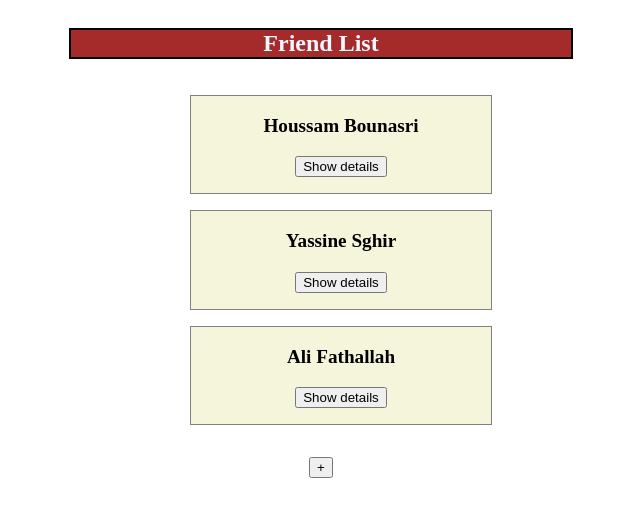
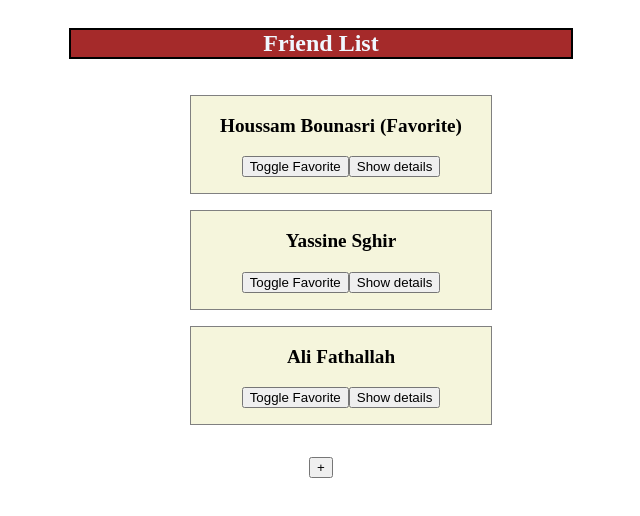
Before and after one commit to faresharrazi/friend-list-udemy, a Vue app: page / in a window 1280 px wide. Shown: the top 516 px of the page, without its empty margins (319-959 px from the left). Built offline with nearby package versions, Linux system fonts and the light colour scheme.

Commit message:
ToggleFavorite function

```diff
--- a/src/App.vue
+++ b/src/App.vue
@@ -4,10 +4,13 @@
     <ul>
       <friend-contact
         v-for="f in friends"
+        :id="f.id"
         :name="f.name"
         :email="f.email"
         :phone="f.phone"
+        :is-favorite="f.isFavorite"
         :key="f.id"
+        @toggle-favorite="toggleFavoriteFriend"
       ></friend-contact>
     </ul>
     <button @click="toggleAddNewContact">
@@ -17,6 +20,12 @@
       <input type="text" placeholder="name" v-model="newFriend.name" />
       <input type="text" placeholder="email" v-model="newFriend.email" />
       <input type="text" placeholder="phone" v-model="newFriend.phone" />
+      <input
+        type="checkbox"
+        name="isFavoriteInput"
+        id="isFavoriteInput"
+        v-model="newFriend.isFavorite"
+      />
       <button type="submit" @click.prevent="addNewFriend">Add</button>
     </div>
   </section>
@@ -31,6 +40,7 @@ export default {
         name: "",
         email: "",
         phone: "",
+        isFavorite: false,
       },
       friends: [
         {
@@ -38,18 +48,21 @@ export default {
           name: "Houssam Bounasri",
           email: "Samsam@yahoo.ca",
           phone: "22 546 123",
+          isFavorite: true,
         },
         {
           id: "Sani",
           name: "Yassine Sghir",
           email: "Baim@yahoo.gr",
           phone: "22 512 052",
+          isFavorite: false,
         },
         {
           id: "Lee",
           name: "Ali Fathallah",
           email: "Lee@yahoo.fr",
           phone: "98 216 256",
+          isFavorite: false,
         },
       ],
     };
@@ -65,11 +78,20 @@ export default {
         name: this.newFriend.name,
         email: this.newFriend.email,
         phone: this.newFriend.phone,
+        isFavorite: this.newFriend.isFavorite,
       });
       this.newFriend.name = "";
       this.newFriend.email = "";
       this.newFriend.phone = "";
+      this.newFriend.isFavorite = false;
       this.addNewContact = false;
+    },
+
+    toggleFavoriteFriend(value) {
+      const friendToUpdate = this.friends.find((friend) => friend.id === value);
+      if (friendToUpdate) {
+        friendToUpdate.isFavorite = !friendToUpdate.isFavorite;
+      }
     },
   },
 };
--- a/src/components/FriendContact.vue
+++ b/src/components/FriendContact.vue
@@ -1,8 +1,9 @@
 <template>
   <li>
     <p id="name">
-      {{ name }}
+      {{ name }} <span>{{ isFavorite ? "(Favorite)" : "" }}</span>
     </p>
+    <button @click="toggleFavorite">Toggle Favorite</button>
     <button @click="toggleShowDetails">
       {{ !detailsAreVisible ? "Show" : "Hide" }} details
     </button>
@@ -17,6 +18,10 @@
 export default {
   // props: ["name", "email", "phone"],
   props: {
+    id: {
+      type: String,
+      required: true,
+    },
     name: {
       type: String,
       required: true,
@@ -37,6 +42,11 @@ export default {
         return numericRegex.test(value);
       },
     },
+    isFavorite: {
+      type: Boolean,
+      required: false,
+      default: false,
+    },
   },
   data() {
     return {
@@ -46,6 +56,9 @@ export default {
   methods: {
     toggleShowDetails() {
       this.detailsAreVisible = !this.detailsAreVisible;
+    },
+    toggleFavorite() {
+      this.$emit("toggle-favorite", this.id);
     },
   },
 };
```
